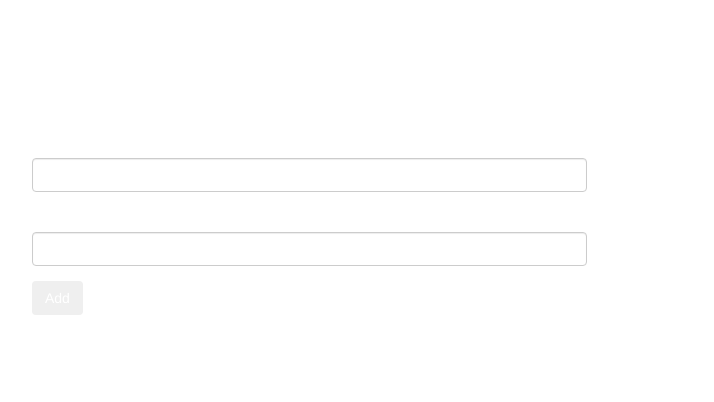
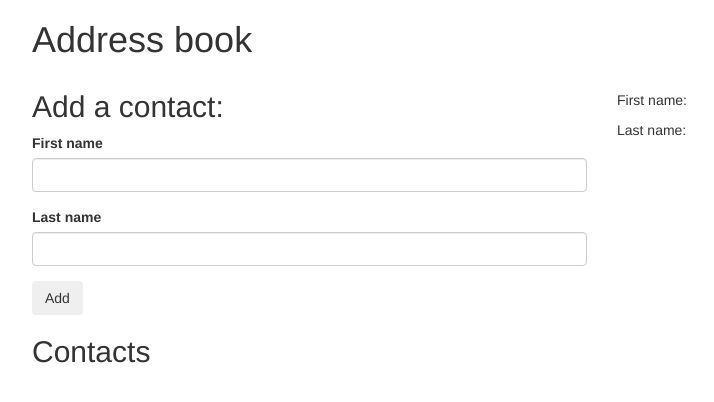
Before and after one commit to paulnderitu/addressbook, a plain HTML site: page index.html in a window 1280 px wide. Shown: the whole page, without its empty margins (38-752 px from the left). Drawn offline with Linux system fonts and the light colour scheme.

Commit message:
final changes

```diff
--- a/css/styles.css
+++ b/css/styles.css
@@ -10,8 +10,3 @@
 .contact:hover {
   text-decoration: underline;
 }
-
-.container {
-  background-color: #ffffff;
-  color: white;
-}
```
Also changed, not shown: index.html (+2 -0 lines).
